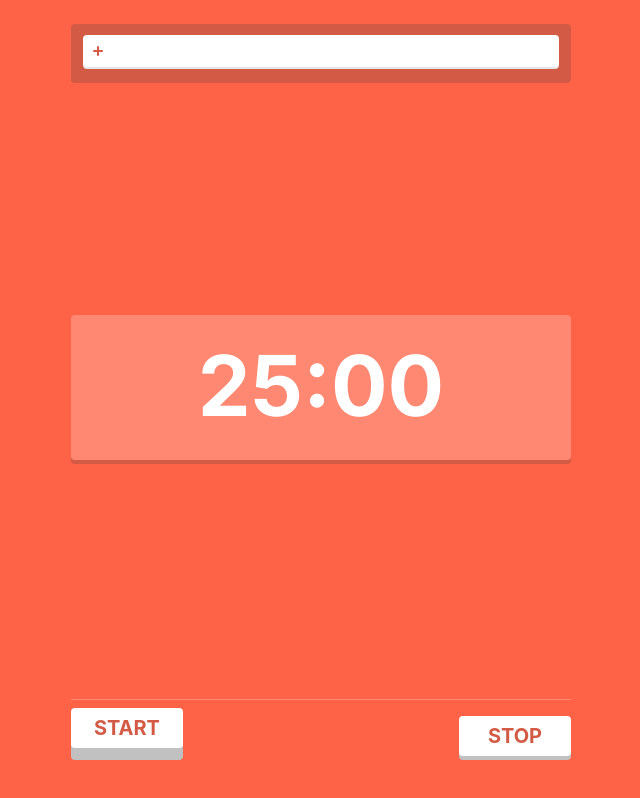
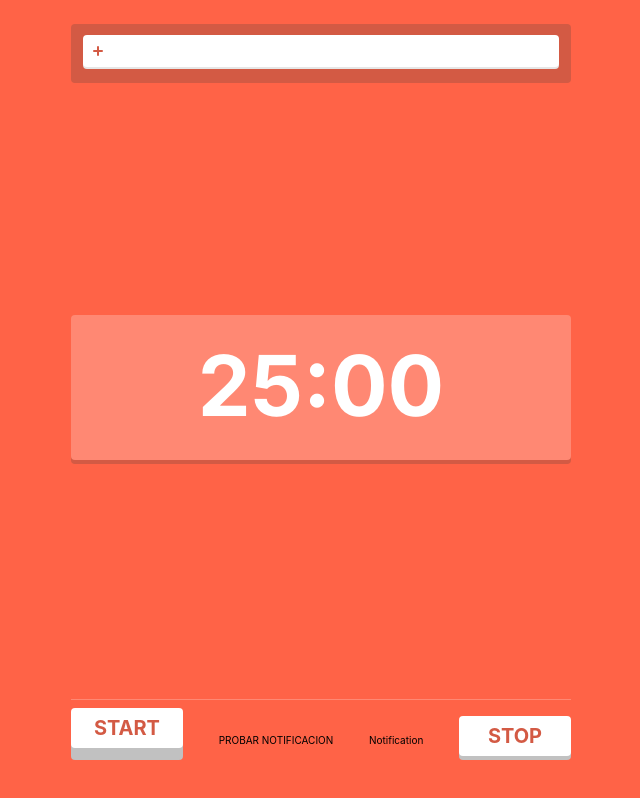
Before and after one commit to Alonso-Pablo/pomo-do-more, a Next.js app: page / in a window 1280 px wide. Shown: the whole page, without its empty margins (319-959 px from the left). Built offline with nearby package versions, Linux system fonts and the light colour scheme; a web font is replaced by a local one.

Commit message:
Test Notifications

```diff
--- a/src/pages/index.tsx
+++ b/src/pages/index.tsx
@@ -72,6 +72,30 @@ const HomePage: React.FC = () => {
       : undefined
   )
 
+  function randomNotification() {
+    const notifTitle = 'This is the title.'
+    const notifBody = 'Made by Alonso Pablo'
+    const notifImg = '/icons/icon-32x32.png'
+    const options = {
+      body: notifBody,
+      icon: notifImg
+    }
+    new Notification(notifTitle, options)
+  }
+
+  const showNotification = async () => {
+    const registration = await navigator.serviceWorker.getRegistration()
+    if (!registration) return alert('no hay un service woker')
+    const notifBody = 'Ding ding ding'
+    const notifImg = '/icons/icon-72x72.png'
+    registration.showNotification('Listo el timer', {
+      body: notifBody,
+      icon: notifImg,
+      vibrate: [200, 100, 200, 100, 200, 100, 200],
+      tag: 'vibration-sample'
+    })
+  }
+
   return (
     <PageLayout headProps={{ title: 'Pomo Do More' }}>
       <div className={clsx(style.todoList)}>
@@ -115,11 +139,27 @@ const HomePage: React.FC = () => {
             <span className={style.textController}>START</span>
           </div>
         </button>
-
+        <button onClick={showNotification}>PROBAR NOTIFICACION</button>
+        <button
+          onClick={() => {
+            Notification.requestPermission(function (result) {
+              if (result === 'denied') {
+                console.error("Permission wasn't granted. Allow a retry.")
+                return
+              } else if (result === 'default') {
+                console.error('The permission request was dismissed.')
+                return
+              }
+              randomNotification()
+            })
+          }}
+        >
+          Notification
+        </button>
         <button
           onClick={() => {
             buttonPause.current?.play()
-            // Stops all modes to display the task list
+
             newClock.pauseHandler()
             isFocusTime.handleOff()
           }}
```
